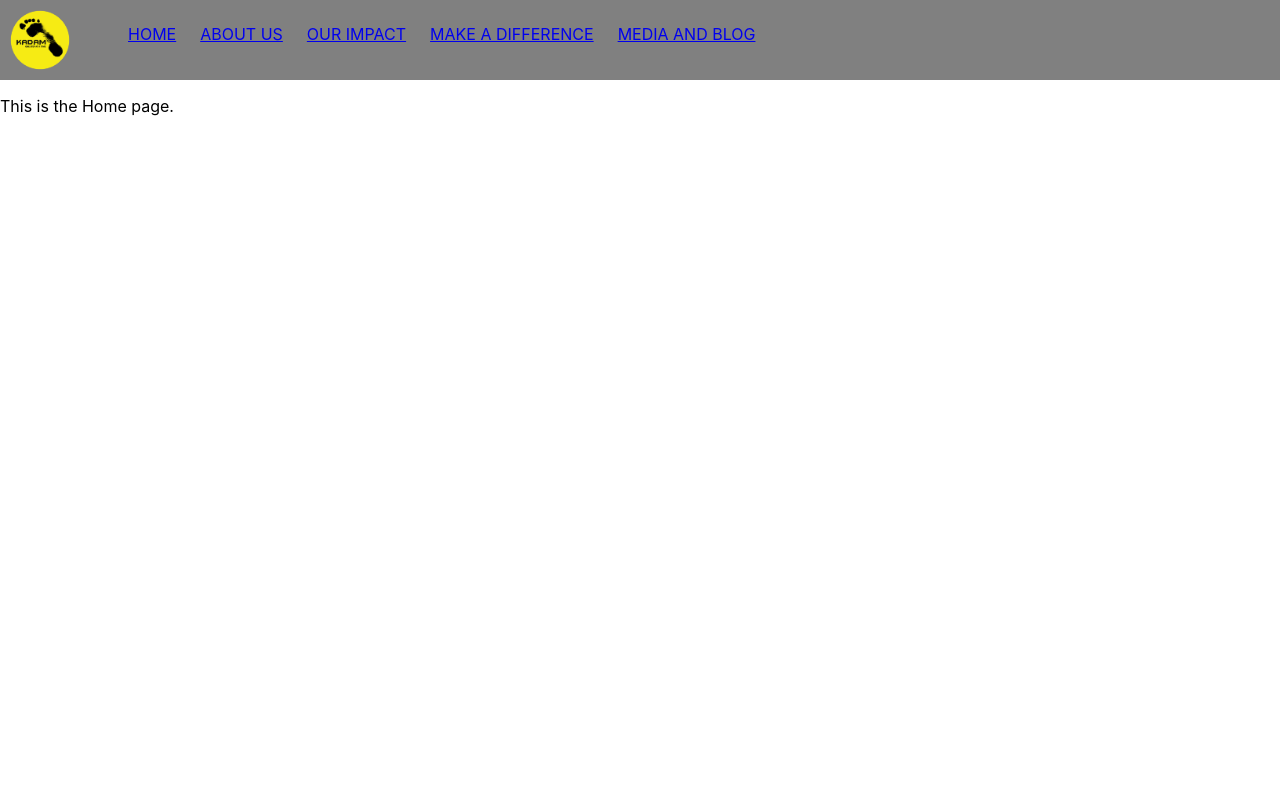
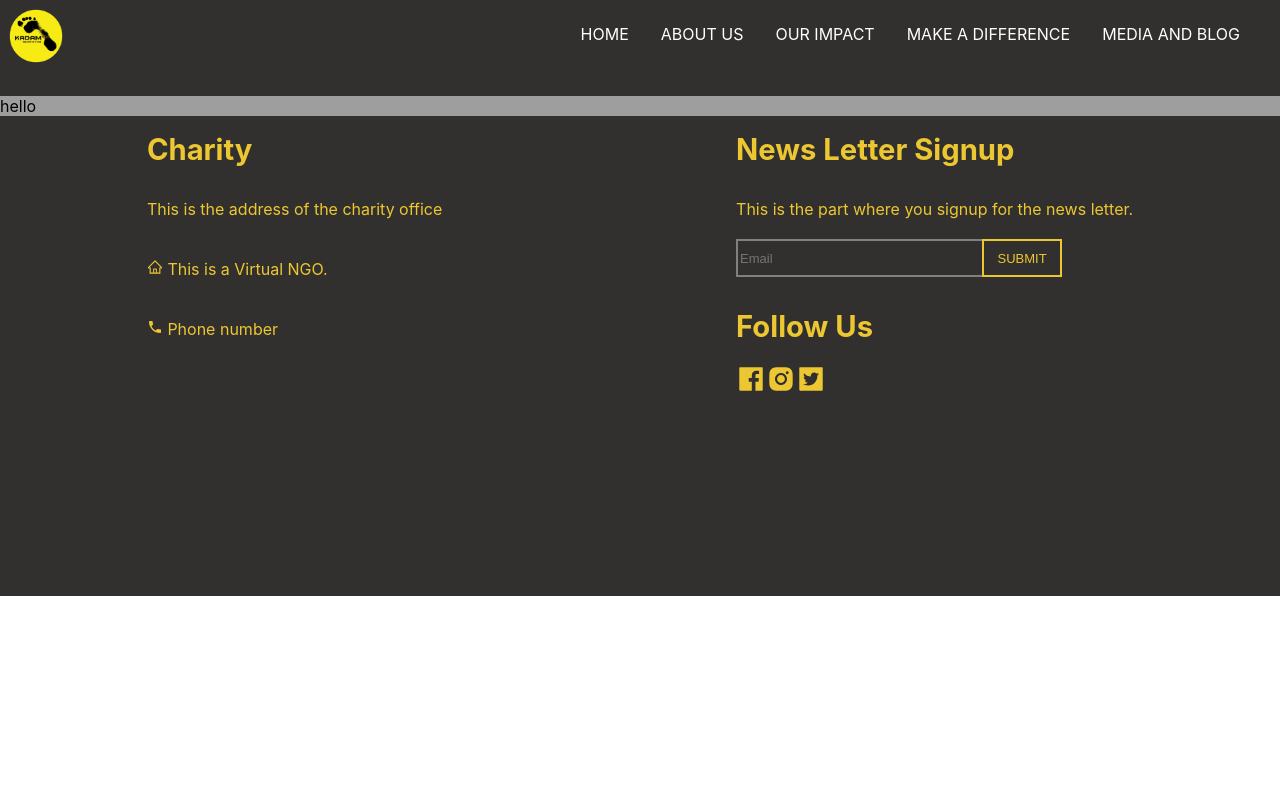
Before and after one commit to kaustuvkaran01/Kadam, a React (Create React App) app in the folder frontend/: page / in a window 1280 px wide. Shown: the top 800 px of the page. Built offline with nearby package versions, Linux system fonts and the light colour scheme; grey boxes are pictures that could not be loaded.

Commit message:
navbar done

```diff
--- a/frontend/src/components/Footer.js
+++ b/frontend/src/components/Footer.js
@@ -44,7 +44,7 @@ export default function Footer() {
                 fontSize: "small",
                 width: "15rem",
               }}
-            />
+              />
             <input
               type="submit"
               value="SUBMIT"
@@ -56,8 +56,9 @@ export default function Footer() {
                 fontSize: "small",
                 width: "5rem",
               }}
-            />
+              />
           </form>
+
         </p>
         <p className="heading">
           <strong>Follow Us</strong>
--- a/frontend/src/components/Navbar.js
+++ b/frontend/src/components/Navbar.js
@@ -7,20 +7,27 @@ import logo from './images/logo.png';
 function Navbar() {
   return (
     <NavbarContainer>
+      <NavLink className="" to="/">
+        <img className="logo" src={logo} />
+      </NavLink>
 
-        {/* <a href style={{paddingLeft:"2.5rem"}}>Home</a>
-        <a href>Something</a>
-        <a href>Homeset</a>
-        <a href style={{paddingRight:"2.5rem"}}>Somethingset</a> */}
-        <img className="logo" src={logo}/>
-        <div className='links'>
-        <NavLink className='link-text' to='/'>HOME</NavLink>
-        <NavLink className='link-text' to='/about'>ABOUT US</NavLink>
-        <NavLink className='link-text' to='/impact'>OUR IMPACT</NavLink>
-        <NavLink className='link-text' to='/mad'>MAKE A DIFFERENCE</NavLink>
-        <NavLink className='link-text' to='/media'>MEDIA AND BLOG</NavLink>
-        </div>
-
+      <div className="all-links">
+        <NavLink className="link-text" to="/">
+          HOME
+        </NavLink>
+        <NavLink className="link-text" to="/about">
+          ABOUT US
+        </NavLink>
+        <NavLink className="link-text" to="/impact">
+          OUR IMPACT
+        </NavLink>
+        <NavLink className="link-text" to="/mad">
+          MAKE A DIFFERENCE
+        </NavLink>
+        <NavLink className="link-text" to="/media">
+          MEDIA AND BLOG
+        </NavLink>
+      </div>
     </NavbarContainer>
   );
 }
@@ -30,26 +37,37 @@ const NavbarContainer = styled.div`
 
   display: flex;
   flex-direction: row;
-  background: grey;
+  background: #32302F;
   color: #ecc731;
-  height: 10vh;
+  height: 12vh;
   width: 100%;
   margin: 0 auto;
-  // justify-content: space-between;
-  float: right;
+  justify-content: space-between;
+
+
+
+
 
   .logo{
-    height:5rem;
-    width:5rem;
+    height:4.5rem;
+    width:4.5rem;
+    padding-bottom:0.2rem;
   }
 
-  .links{
+  .all-links{
     display: flex;
-    justify-content:space-around;
+    justify-content:flex-end;
     margin : 1.5rem 1.5rem 0rem 1.5rem;
   }
   .link-text{
-    padding-left: 1.5rem
+    &:hover {
+      border-bottom: 2px solid rgba(255,255,255,0.5);
 
+    }
+    padding-left: 1rem;
+    padding-right: 1rem;
+    margin-bottom:0.5rem;
+    text-decoration:none;
+    color:white;
   }
     `;
--- a/frontend/src/pages/Home.js
+++ b/frontend/src/pages/Home.js
@@ -1,6 +1,7 @@
 import React, { Component } from 'react';
 
 import styled from 'styled-components';
+import landingimage from '../components/images/landing-image.jpg';
 
 //Importing the Components
 import Navbar from '../components/Navbar';
@@ -11,9 +12,12 @@ class Home extends Component {
         return (
             <HomeContainer>
                 <Navbar />
-                <p style={{height:"90vh"}}>
+                {/* <p style={{height:"90vh"}}>
                     This is the Home page.
-                </p>
+                </p> */}
+                <div className="landing-image">
+                    hello
+                </div>
                 <Footer />
             </HomeContainer>
         );
@@ -25,4 +29,9 @@ export default Home;
 const HomeContainer = styled.div`
     display: flex;
     flex-direction: column;
+
+    .landing-image{
+        background-image: url({landing-image});
+
+    }
 `;
```
